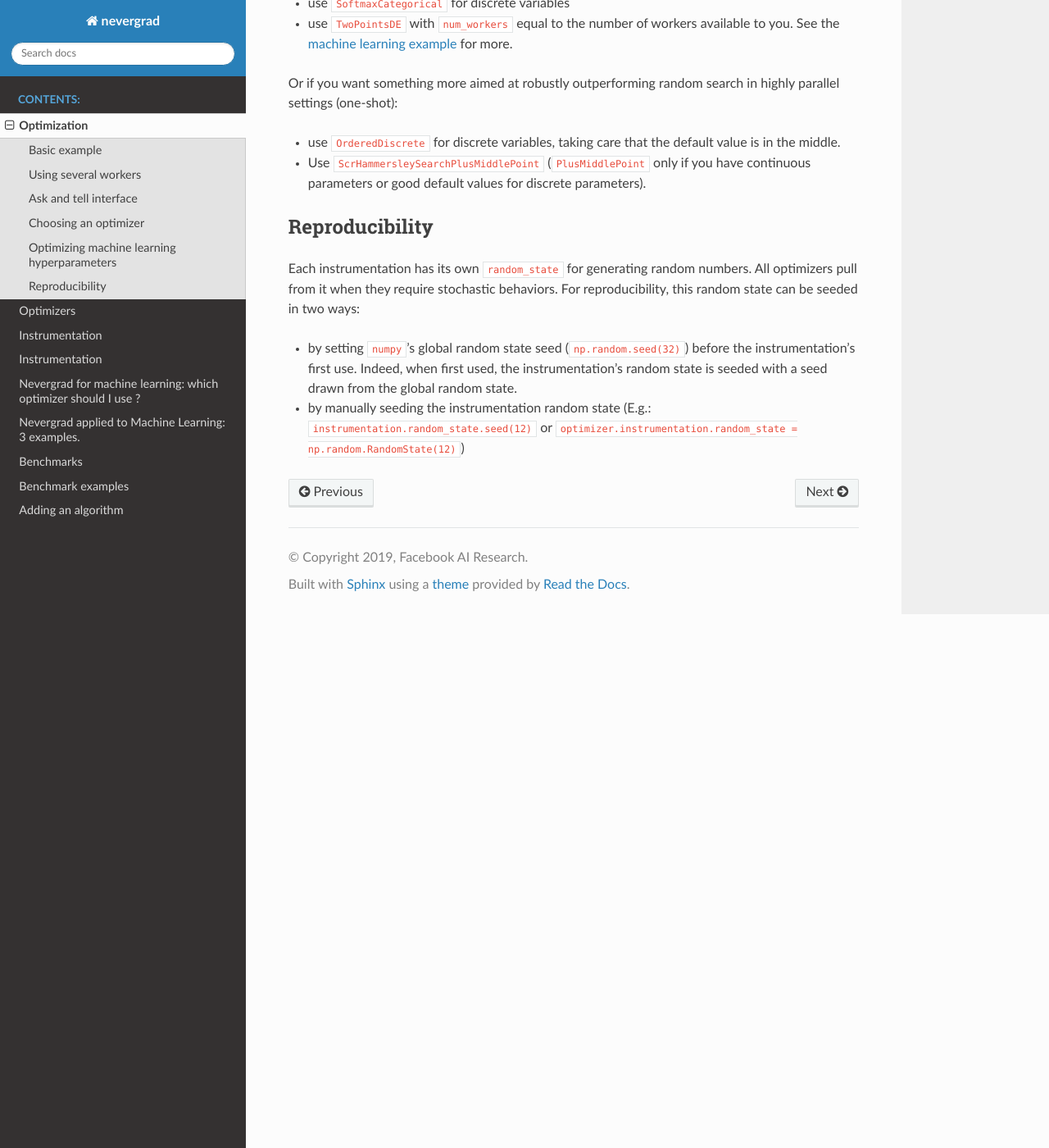
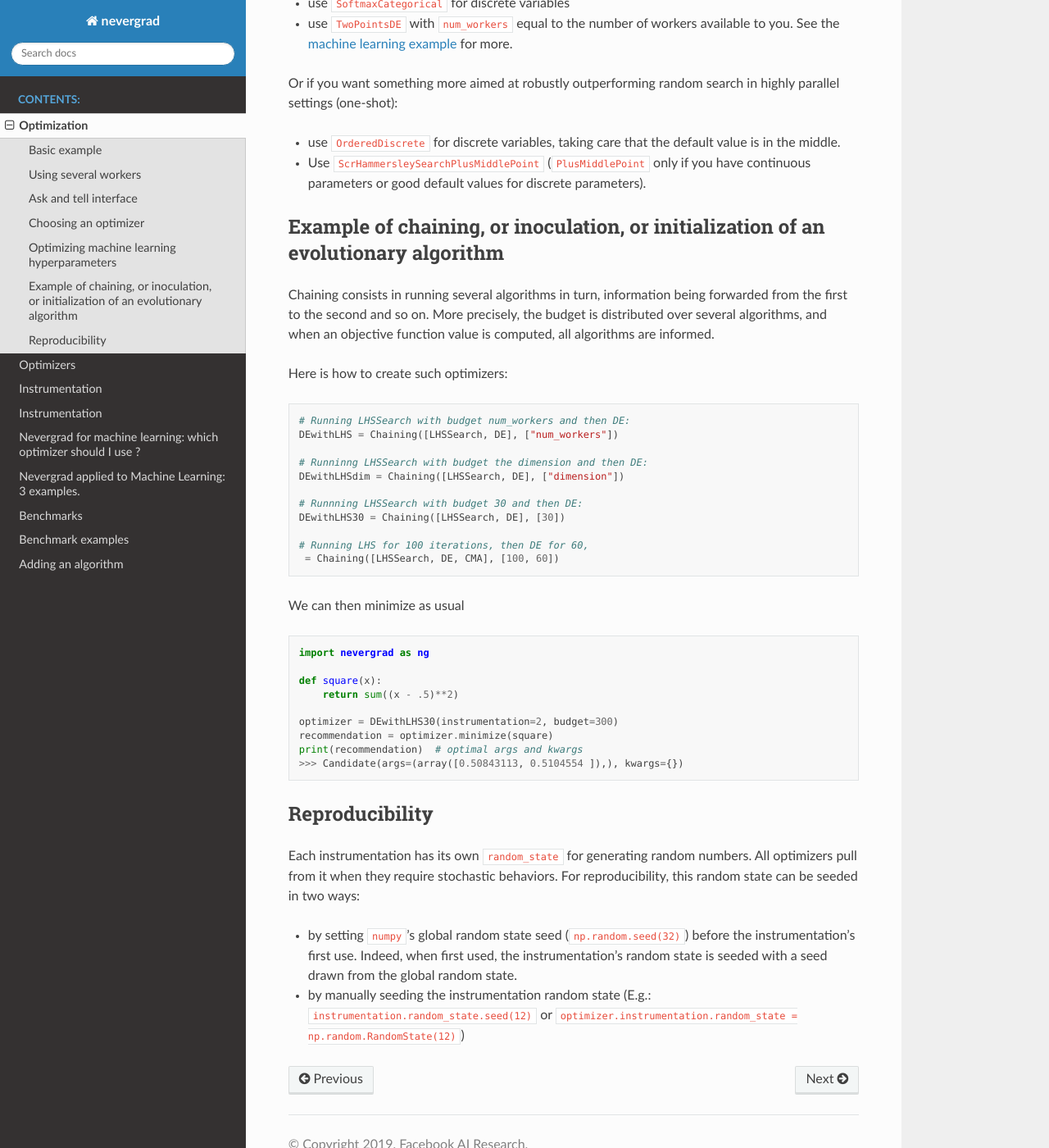
Before and after one commit to facebookresearch/nevergrad, a Sphinx documentation site: the page built from docs/optimization.md, in a window 1280 px wide and 1400 px high, scrolled down 2716 px. Shown: the whole window at 82% size. Built offline with Sphinx 7.4.7 and the Read the Docs theme 2.0.0, drawn with Linux system fonts in a browser that asks for light colours.

Commit message:
Update doc

````diff
--- a/docs/optimization.md
+++ b/docs/optimization.md
@@ -97,6 +97,40 @@ Or if you want something more aimed at robustly outperforming random search in h
 - Use `ScrHammersleySearchPlusMiddlePoint` (`PlusMiddlePoint` only if you have continuous parameters or good default values for discrete parameters).
 
 
+## Example of chaining, or inoculation, or initialization of an evolutionary algorithm
+
+Chaining consists in running several algorithms in turn, information being forwarded from the first to the second and so on.
+More precisely, the budget is distributed over several algorithms, and when an objective function value is computed, all algorithms are informed.
+
+Here is how to create such optimizers:
+```
+# Running LHSSearch with budget num_workers and then DE:
+DEwithLHS = Chaining([LHSSearch, DE], ["num_workers"])
+
+# Runninng LHSSearch with budget the dimension and then DE:
+DEwithLHSdim = Chaining([LHSSearch, DE], ["dimension"])
+
+# Runnning LHSSearch with budget 30 and then DE:
+DEwithLHS30 = Chaining([LHSSearch, DE], [30])
+
+# Running LHS for 100 iterations, then DE for 60,
+ = Chaining([LHSSearch, DE, CMA], [100, 60])
+```
+
+We can then minimize as usual
+```python
+import nevergrad as ng
+
+def square(x):
+    return sum((x - .5)**2)
+
+optimizer = DEwithLHS30(instrumentation=2, budget=300)
+recommendation = optimizer.minimize(square)
+print(recommendation)  # optimal args and kwargs
+>>> Candidate(args=(array([0.50843113, 0.5104554 ]),), kwargs={})
+```
+
+
 ## Reproducibility
 
 Each instrumentation has its own `random_state` for generating random numbers. All optimizers pull from it when they require stochastic behaviors.
````
Also changed, not shown: README.md (+1 -30 lines).
